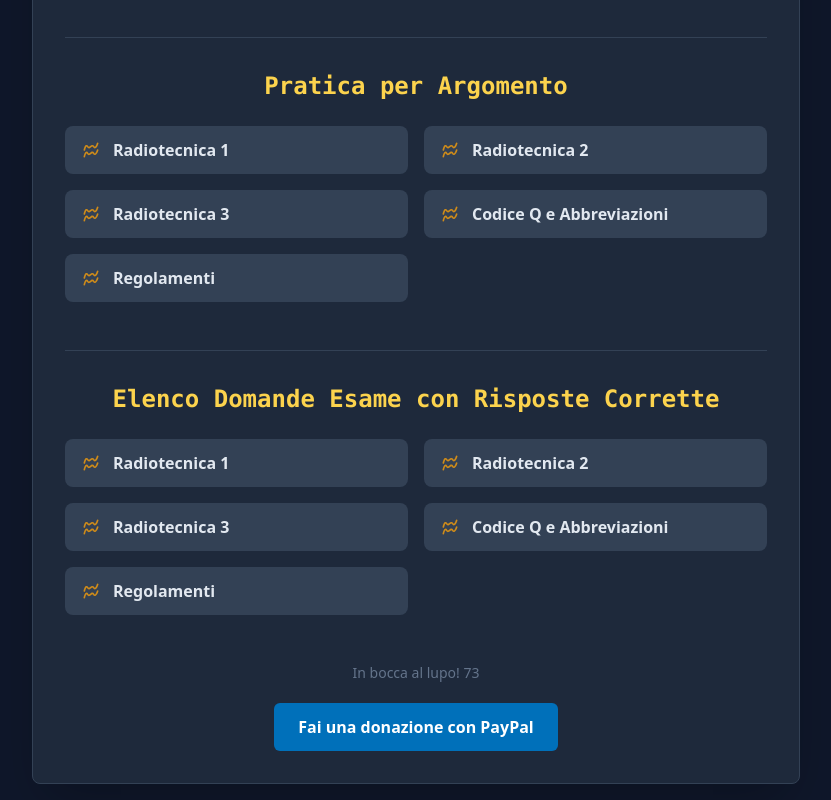
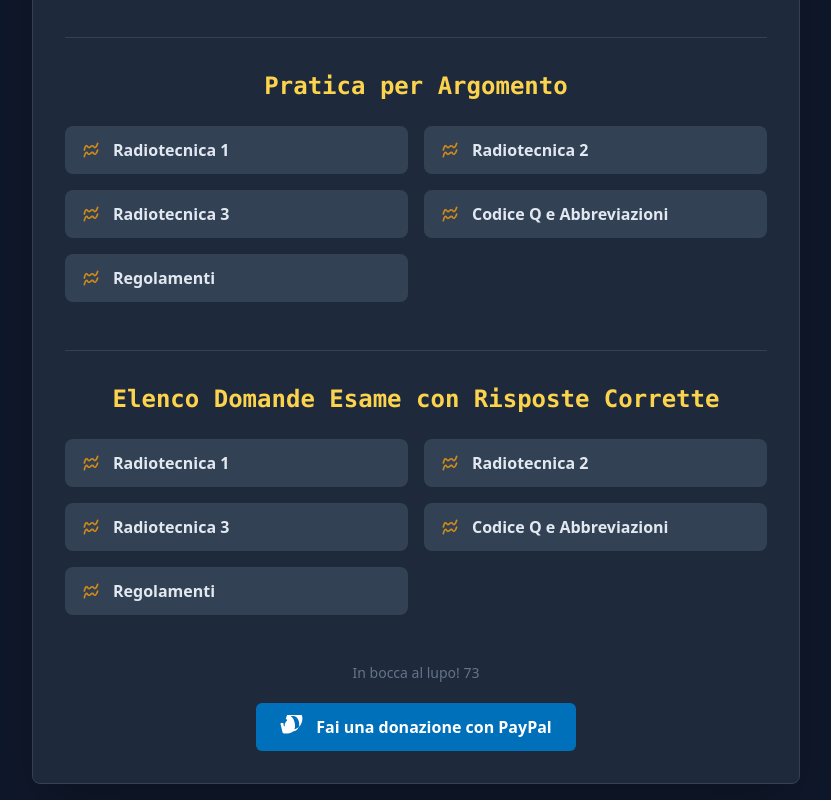
Before and after one commit to Adivor/Adivor, a React (Vite) app: page / in a window 1280 px wide. Shown: the part 520-1320 px from the top of the page, without its empty margins (224-1055 px from the left). Built offline with nearby package versions, Linux system fonts and the light colour scheme.

Commit message:
feat: Add PayPal donation button
Integrates a PayPal donation button into the StartScreen component to allow users to support the application. Includes a new PayPalIcon component for visual representation.

```diff
--- a/components/StartScreen.tsx
+++ b/components/StartScreen.tsx
@@ -1,8 +1,10 @@
+
 
 import React, { useState } from 'react';
 import { RadioWaveIcon } from './icons/RadioWaveIcon';
 import { QuestionCategory } from '../types';
 import { getQuestionCountByCategory } from '../services/questionService';
+import { PayPalIcon } from './icons/PayPalIcon';
 
 interface StartScreenProps {
   onStartSimulation: (isStudyMode: boolean) => void;
@@ -173,9 +175,10 @@ export const StartScreen: React.FC<StartScreenProps> = ({ onStartSimulation, onS
               <input type="hidden" name="currency_code" value="EUR" />
               <button
                 type="submit"
-                className="bg-[#0070ba] hover:bg-[#005c99] text-white font-semibold py-3 px-6 rounded-md transition-colors duration-300"
+                className="bg-[#0070ba] hover:bg-[#005c99] text-white font-semibold py-3 px-6 rounded-md transition-colors duration-300 flex items-center justify-center"
               >
-                Fai una donazione con PayPal
+                <PayPalIcon className="w-6 h-6 mr-3" />
+                <span>Fai una donazione con PayPal</span>
               </button>
             </form>
           </div>
--- /dev/null
+++ b/components/icons/PayPalIcon.tsx
@@ -0,0 +1,15 @@
+import React from 'react';
+
+export const PayPalIcon: React.FC<{ className?: string }> = ({ className }) => (
+  <svg
+    xmlns="http://www.w3.org/2000/svg"
+    className={className}
+    viewBox="0 0 24 24"
+    fill="currentColor"
+    role="img"
+    aria-label="Logo PayPal"
+  >
+    <path d="M7.068 2.535c-.42 2.924.114 5.426.516 6.535.09.24.168.456.24.648.072.193.132.36.18.517.048.156.096.287.132.407.037.12.06.216.072.288.012.072.024.131.024.18 0 .048-.012.084-.012.108 0 .024-.012.036-.012.048 0 0-.012 0-.012.012-.024.036-.048.06-.084.072-.036.012-.084.012-.132.012H4.416c-.096 0-.192-.012-.276-.048-.084-.036-.156-.084-.216-.144a.43.43 0 01-.12-.252l-.468-2.928H1.2c-.12 0-.228.024-.324.072a.58.58 0 00-.252.216c-.072.108-.108.228-.108.36L2.3 16.51c.072.444.204.816.408 1.116.204.3.48.54.828.708.348.168.756.252 1.224.252h2.4c2.892 0 5.112-1.092 6.66-3.276 1.548-2.184 1.44-4.836.756-7.956-.396-1.788-1.008-3.252-1.836-4.392-.828-1.14-1.872-1.92-3.132-2.34-.324-.108-.66-.18-1.008-.216-.348-.036-.696-.054-1.044-.054H7.068z" />
+    <path d="M14.053 8.35c.156 1.14.072 2.22-.24 3.24-.312 1.02-.804 1.836-1.476 2.448-.672.612-1.512.984-2.52 1.116.036.216.12.42.252.612.132.192.288.336.468.432.18.096.384.156.612.18.228.024.456.036.684.036h.312c2.4 0 4.296-.912 5.688-2.736 1.392-1.824 1.632-4.116 1.056-6.876-.228-1.092-.588-2.064-1.08-2.916-.492-.852-1.128-1.536-1.908-2.052-.78-.516-1.68-.816-2.688-.9-.3-.024-.6-.036-.9-.036h-.432c-.372 0-.744.024-1.116.084-.372.06-.708.132-1.008.228.468.9.72 1.944.756 3.132.036 1.188-.144 2.22-.54 3.096-.288.624-.696 1.14-1.224 1.548.06-.396.12-.768.18-1.116.06-.348.096-.684.108-1.008.012-.324 0-.636-.036-.936-.036-.3-.096-.564-.18-.792-.084-.228-.192-.42-.324-.576a.81.81 0 00-.456-.3c-.18-.048-.372-.072-.576-.072h-1.68c.384-2.028.996-3.708 1.836-5.04.84-1.332 1.932-2.304 3.276-2.916 1.344-.612 2.892-.84 4.644-.684 1.752.156 3.252.828 4.5 2.016 1.248 1.188 2.004 2.76 2.268 4.716.264 1.956-.036 3.96-.888 6.012-.852 2.052-2.184 3.636-3.996 4.752-1.812 1.116-3.924 1.68-6.336 1.68h-1.344c-.792 0-1.524-.132-2.196-.396-.672-.264-1.236-.636-1.692-1.116-.456-.48-.78-.996-.972-1.548-.192-.552-.252-1.104-.18-1.656.036-.288.084-.564.144-.828.06-.264.132-.516.216-.756.084-.24.18-.468.288-.684.108-.216.228-.42.36-.612.132-.192.276-.384.432-.576.156-.192.324-.372.504-.54z" />
+  </svg>
+);
```
